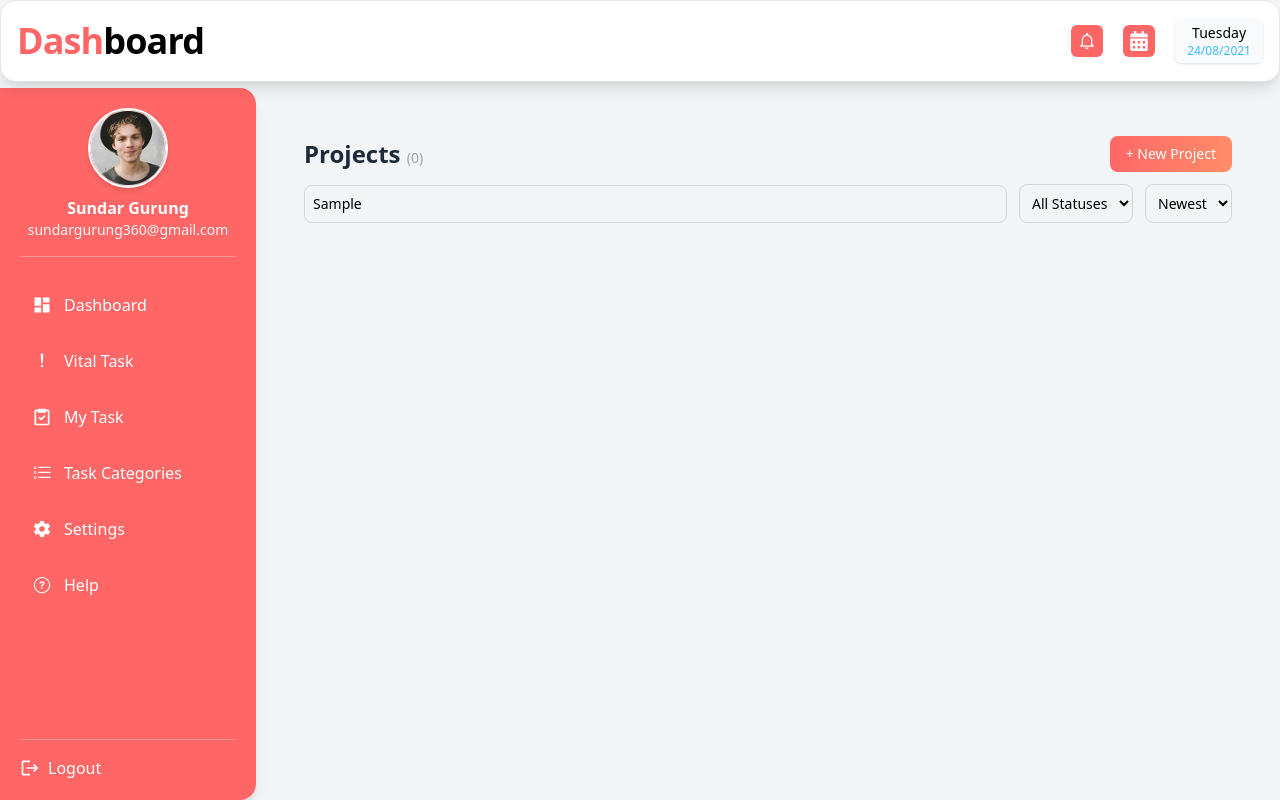
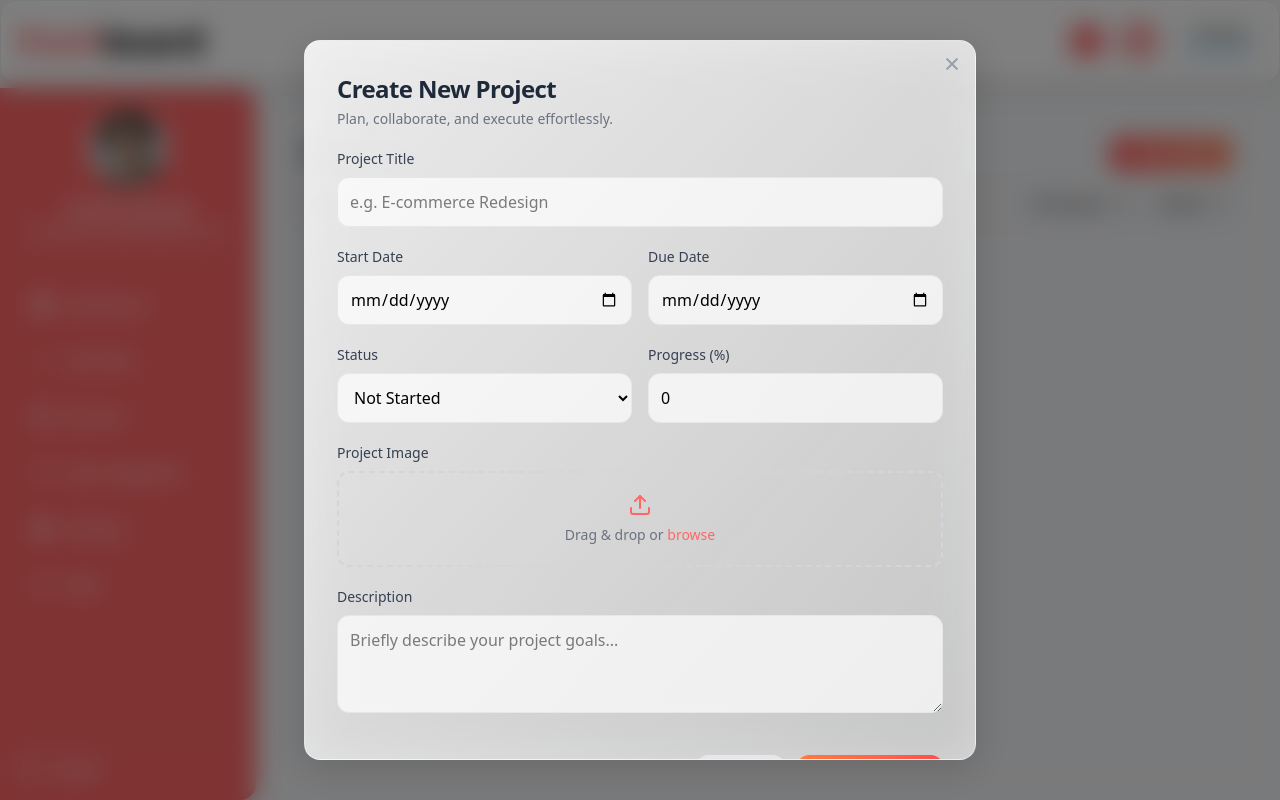
Before and after one commit to ar-pathak/To-do-List, a React (Vite) app: page /projects in a window 1280 px wide. Both pictures are taken after typing "Sample" into the empty fields and a click on the button "+ New Project". Built offline with nearby package versions, Linux system fonts and the light colour scheme.

Commit message:
Added new AddEditProjectPopup component

```diff
--- /dev/null
+++ b/src/common/AddEditProjectPopup.jsx
@@ -0,0 +1,236 @@
+import { useEffect, useState } from "react";
+import { IoClose } from "react-icons/io5";
+import { motion, AnimatePresence } from "framer-motion";
+import { FiUpload } from "react-icons/fi";
+
+const AddEditProjectPopup = ({
+  isOpen,
+  onClose,
+  mode = "add",
+  initialData = {},
+  onSubmit,
+}) => {
+  const [formData, setFormData] = useState({
+    title: "",
+    description: "",
+    startDate: "",
+    dueDate: "",
+    status: "Not Started",
+    progress: 0,
+    members: [],
+    image: "",
+  });
+
+  useEffect(() => {
+    if (mode === "edit" && initialData) {
+      setFormData((prev) => ({ ...prev, ...initialData }));
+    }
+  }, [initialData, mode]);
+
+  const handleChange = (e) => {
+    const { name, value, files } = e.target;
+    if (files) {
+      const file = files[0];
+      const reader = new FileReader();
+      reader.onloadend = () =>
+        setFormData({ ...formData, image: reader.result });
+      reader.readAsDataURL(file);
+    } else {
+      setFormData({ ...formData, [name]: value });
+    }
+  };
+
+  const handleSubmit = (e) => {
+    e.preventDefault();
+    if (!formData.title.trim()) {
+      alert("Project title is required");
+      return;
+    }
+    onSubmit(formData);
+    onClose();
+  };
+
+  return (
+    <AnimatePresence>
+      {isOpen && (
+        <motion.div
+          initial={{ opacity: 0 }}
+          animate={{ opacity: 1 }}
+          exit={{ opacity: 0 }}
+          className="fixed inset-0 z-50 flex justify-center items-center bg-black/50 backdrop-blur-md px-2 sm:px-0"
+        >
+          <motion.div
+            initial={{ scale: 0.9, opacity: 0, y: 30 }}
+            animate={{ scale: 1, opacity: 1, y: 0 }}
+            exit={{ scale: 0.95, opacity: 0, y: 20 }}
+            transition={{ duration: 0.25 }}
+            className="relative w-full max-w-lg sm:max-w-2xl max-h-[90vh] overflow-y-auto bg-gradient-to-br from-white/90 to-white/70 backdrop-blur-xl border border-white/40 rounded-2xl shadow-[0_8px_40px_rgba(0,0,0,0.15)] p-4 sm:p-8"
+          >
+            {/* Close */}
+            <button
+              onClick={onClose}
+              className="absolute top-3 right-3 text-gray-400 hover:text-gray-600 transition"
+            >
+              <IoClose size={22} />
+            </button>
+
+            {/* Title */}
+            <div className="mb-5">
+              <h2 className="text-xl sm:text-2xl font-semibold text-gray-800 tracking-tight">
+                {mode === "add" ? "Create New Project" : "Edit Project"}
+              </h2>
+              <p className="text-sm text-gray-500 mt-1">
+                {mode === "add"
+                  ? "Plan, collaborate, and execute effortlessly."
+                  : "Update your project details below."}
+              </p>
+            </div>
+
+            {/* Form */}
+            <form
+              onSubmit={handleSubmit}
+              className="flex flex-col gap-5 text-sm sm:text-base"
+            >
+              {/* Title */}
+              <div>
+                <label className="block text-gray-700 text-sm font-medium mb-2">
+                  Project Title
+                </label>
+                <input
+                  type="text"
+                  name="title"
+                  value={formData.title}
+                  onChange={handleChange}
+                  placeholder="e.g. E-commerce Redesign"
+                  className="w-full border border-gray-200 rounded-xl p-3 bg-white/70 focus:ring-2 focus:ring-[#FF6767] outline-none transition"
+                />
+              </div>
+
+              {/* Date Row */}
+              <div className="grid grid-cols-1 sm:grid-cols-2 gap-4">
+                <div>
+                  <label className="block text-gray-700 text-sm font-medium mb-2">
+                    Start Date
+                  </label>
+                  <input
+                    type="date"
+                    name="startDate"
+                    value={formData.startDate}
+                    onChange={handleChange}
+                    className="w-full border border-gray-200 rounded-xl p-3 bg-white/70 focus:ring-2 focus:ring-[#FF6767] outline-none transition"
+                  />
+                </div>
+                <div>
+                  <label className="block text-gray-700 text-sm font-medium mb-2">
+                    Due Date
+                  </label>
+                  <input
+                    type="date"
+                    name="dueDate"
+                    value={formData.dueDate}
+                    onChange={handleChange}
+                    className="w-full border border-gray-200 rounded-xl p-3 bg-white/70 focus:ring-2 focus:ring-[#FF6767] outline-none transition"
+                  />
+                </div>
+              </div>
+
+              {/* Status + Progress */}
+              <div className="grid grid-cols-1 sm:grid-cols-2 gap-4">
+                <div>
+                  <label className="block text-gray-700 text-sm font-medium mb-2">
+                    Status
+                  </label>
+                  <select
+                    name="status"
+                    value={formData.status}
+                    onChange={handleChange}
+                    className="w-full border border-gray-200 rounded-xl p-3 bg-white/70 focus:ring-2 focus:ring-[#FF6767] outline-none transition"
+                  >
+                    <option>Not Started</option>
+                    <option>In Progress</option>
+                    <option>Completed</option>
+                  </select>
+                </div>
+                <div>
+                  <label className="block text-gray-700 text-sm font-medium mb-2">
+                    Progress (%)
+                  </label>
+                  <input
+                    type="number"
+                    name="progress"
+                    min="0"
+                    max="100"
+                    value={formData.progress}
+                    onChange={handleChange}
+                    className="w-full border border-gray-200 rounded-xl p-3 bg-white/70 focus:ring-2 focus:ring-[#FF6767] outline-none transition"
+                  />
+                </div>
+              </div>
+
+              {/* File Upload */}
+              <div>
+                <label className="block text-gray-700 text-sm font-medium mb-2">
+                  Project Image
+                </label>
+                <div className="relative border-2 border-dashed border-gray-300 rounded-xl p-5 text-center cursor-pointer hover:border-[#FF6767] transition">
+                  <input
+                    type="file"
+                    name="image"
+                    accept="image/*"
+                    onChange={handleChange}
+                    className="absolute inset-0 opacity-0 cursor-pointer"
+                  />
+                  <FiUpload className="mx-auto text-[#FF6767] text-2xl mb-2" />
+                  <p className="text-gray-500 text-sm">
+                    Drag & drop or <span className="text-[#FF6767]">browse</span>
+                  </p>
+                  {formData.image && (
+                    <img
+                      src={formData.image}
+                      alt="Preview"
+                      className="mt-3 w-28 h-28 object-cover rounded-lg mx-auto border border-gray-200"
+                    />
+                  )}
+                </div>
+              </div>
+
+              {/* Description */}
+              <div>
+                <label className="block text-gray-700 text-sm font-medium mb-2">
+                  Description
+                </label>
+                <textarea
+                  name="description"
+                  value={formData.description}
+                  onChange={handleChange}
+                  rows={3}
+                  placeholder="Briefly describe your project goals..."
+                  className="w-full border border-gray-200 rounded-xl p-3 bg-white/70 focus:ring-2 focus:ring-[#FF6767] outline-none transition"
+                />
+              </div>
+
+              {/* Buttons */}
+              <div className="flex flex-col sm:flex-row justify-end gap-3 mt-4">
+                <button
+                  type="button"
+                  onClick={onClose}
+                  className="py-2 px-5 bg-gray-200 text-gray-700 rounded-xl hover:bg-gray-300 transition"
+                >
+                  Cancel
+                </button>
+                <button
+                  type="submit"
+                  className="py-2 px-5 bg-gradient-to-r from-[#FF7A3D] to-[#FF4E4E] text-white rounded-xl shadow-md hover:opacity-90 transition"
+                >
+                  {mode === "add" ? "Create Project" : "Save Changes"}
+                </button>
+              </div>
+            </form>
+          </motion.div>
+        </motion.div>
+      )}
+    </AnimatePresence>
+  );
+};
+
+export default AddEditProjectPopup;
--- a/src/features/projects/pages/Projects.jsx
+++ b/src/features/projects/pages/Projects.jsx
@@ -3,6 +3,7 @@ import { projects } from "../data/projectsData";
 import ProjectFilterBar from "../components/ProjectFilterBar";
 import ProjectGrid from "../components/ProjectGrid";
 import ProjectDetail from "../components/ProjectDetail";
+import AddEditProjectPopup from "../../../common/AddEditProjectPopup";
 
 const Projects = () => {
     const [selected, setSelected] = useState(null);
@@ -11,6 +12,7 @@ const Projects = () => {
         status: "",
         sort: "recent",
     });
+    const [show, setShow] = useState(false);
 
     const filtered = useMemo(() => {
         let res = [...projects];
@@ -25,6 +27,10 @@ const Projects = () => {
         return res;
     }, [filters]);
 
+    const handleAdd = (data) => {
+        console.log("New project added:", data);
+    };
+
     return (
         <div className="p-3 sm:p-6">
             <div className="flex flex-col sm:flex-row justify-between items-start sm:items-center gap-3">
@@ -34,7 +40,7 @@ const Projects = () => {
                         ({filtered.length})
                     </span>
                 </h1>
-                <button className="px-4 py-2 rounded-lg text-sm font-medium bg-gradient-to-r from-[#FF6767] to-[#FF8C68] text-white hover:shadow-md transition-all">
+                <button onClick={() => setShow(true)} className="px-4 py-2 rounded-lg text-sm font-medium bg-gradient-to-r from-[#FF6767] to-[#FF8C68] text-white hover:shadow-md transition-all">
                     + New Project
                 </button>
             </div>
@@ -45,6 +51,13 @@ const Projects = () => {
             {selected && (
                 <ProjectDetail project={selected} onClose={() => setSelected(null)} />
             )}
+
+            <AddEditProjectPopup
+                isOpen={show}
+                onClose={() => setShow(false)}
+                mode="add"
+                onSubmit={handleAdd}
+            />
         </div>
     );
 };
```
